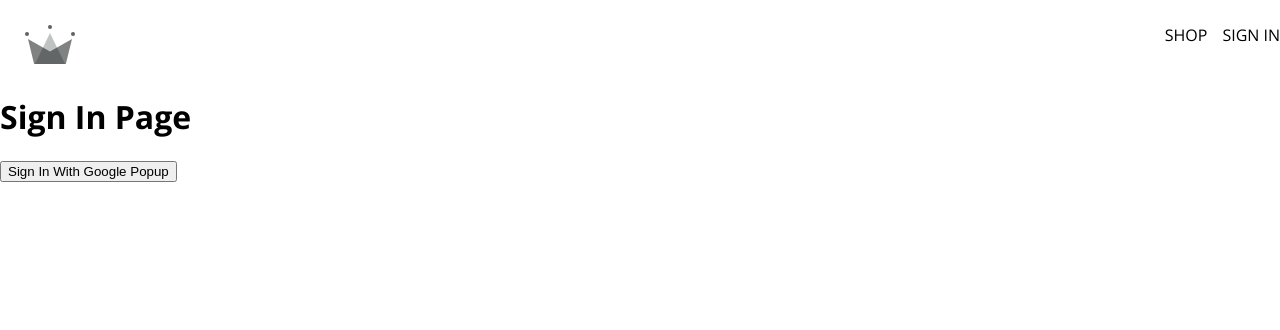
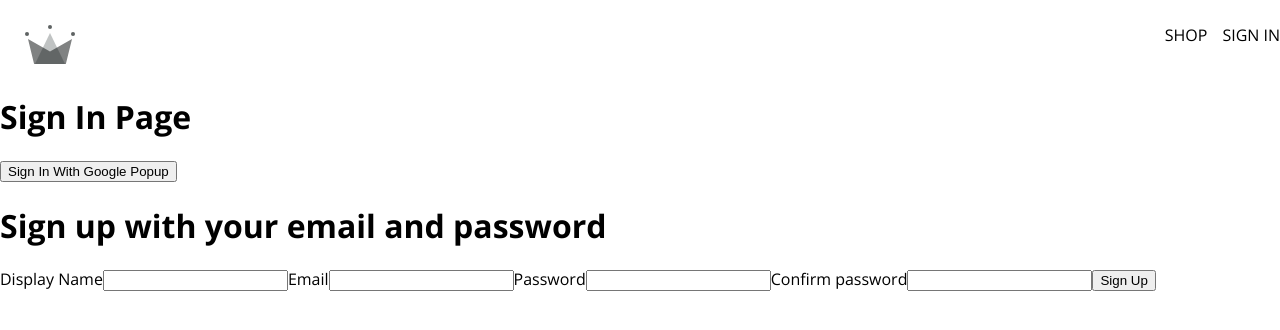
Before and after one commit to andrewnotermans/crwn-clothing, a React (Create React App) app: page /sign-in in a window 1280 px wide. Shown: the top 330 px of the page. Built offline with nearby package versions, Linux system fonts and the light colour scheme.

Commit message:
add SignUpForm for user registration

```diff
--- /dev/null
+++ b/src/components/sign-up-form/sign-up-form.component.jsx
@@ -0,0 +1,43 @@
+import { useState } from "react";
+
+const defaultFormFields = {
+    displayName: '',
+    email: '',
+    password: '',
+    confirmPassword: '',
+}
+
+const SignUpForm = () => {
+    const [formFields, setFormFields] = useState(defaultFormFields);
+    const { displayName, email, password, confirmPassword } = formFields;
+
+    console.log(formFields)
+
+    const handleChange = (event) => {
+        const { name, value } = event.target;
+        setFormFields({ ...formFields, [name]: value })
+    }
+
+    return (
+        <div>
+            <h1>Sign up with your email and password</h1>
+            <form onSubmit={() => { }}>
+                <label>Display Name</label>
+                <input type="text" required onChange={handleChange} name="displayName" value={displayName} />
+
+                <label>Email</label>
+                <input type="email" required onChange={handleChange} name="email" value={email} />
+
+                <label>Password</label>
+                <input type="password" required onChange={handleChange} name="password" value={password} />
+
+                <label>Confirm password</label>
+                <input type="password" required onChange={handleChange} name="confirmPassword" value={confirmPassword} />
+
+                <button type="submit">Sign Up</button>
+            </form>
+        </div>
+    )
+}
+
+export default SignUpForm;
--- a/src/routes/sign-in/sign-in.component.jsx
+++ b/src/routes/sign-in/sign-in.component.jsx
@@ -1,14 +1,21 @@
 import { signInWithGooglePopup, createUserDocumentFromAuth } from '../../ulils/firebase/firebase.utils';
 
+import SignUpForm from '../../components/sign-up-form/sign-up-form.component'
+
 const SignIn = () => {
+
+
     const logGoogleUser = async () => {
         const { user } = await signInWithGooglePopup();
         const userDocRef = await createUserDocumentFromAuth(user);
+
     }
+
     return (
         <div>
             <h1>Sign In Page</h1>
             <button onClick={logGoogleUser}>Sign In With Google Popup</button>
+            <SignUpForm />
         </div>
     )
 }
--- a/src/ulils/firebase/firebase.utils.js
+++ b/src/ulils/firebase/firebase.utils.js
@@ -14,14 +14,15 @@
 // Initialize Firebase
 const app = initializeApp(firebaseConfig);
 
-const provider = new GoogleAuthProvider();
+const googleProvider = new GoogleAuthProvider();
 
-provider.setCustomParameters({
+googleProvider.setCustomParameters({
     prompt: "select_account"
 });
 
 export const auth = getAuth();
-export const signInWithGooglePopup = () =>signInWithPopup(auth, provider);
+export const signInWithGooglePopup = () =>signInWithPopup(auth, googleProvider);
+export const signInWithGoogleRedirect = () => signInWithRedirect(auth, googleProvider);
 
 export const db = getFirestore();
 
```
